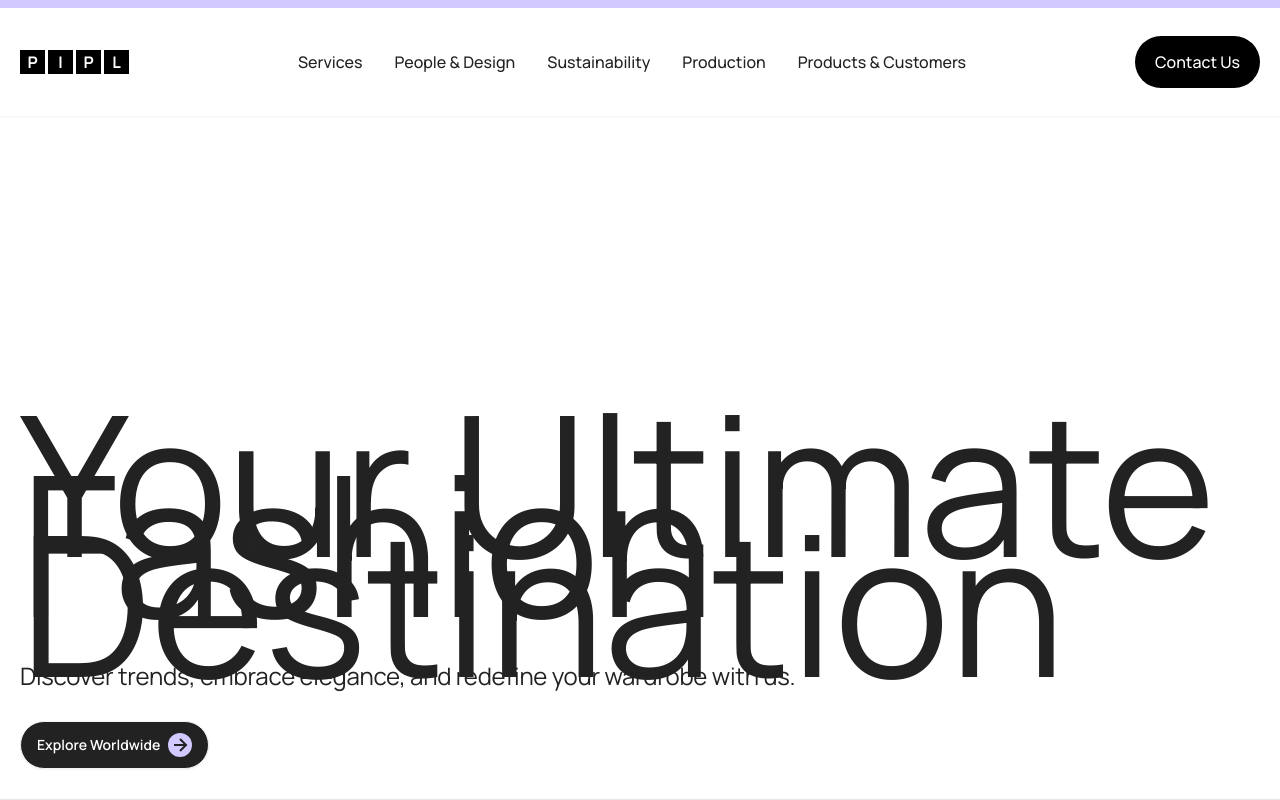
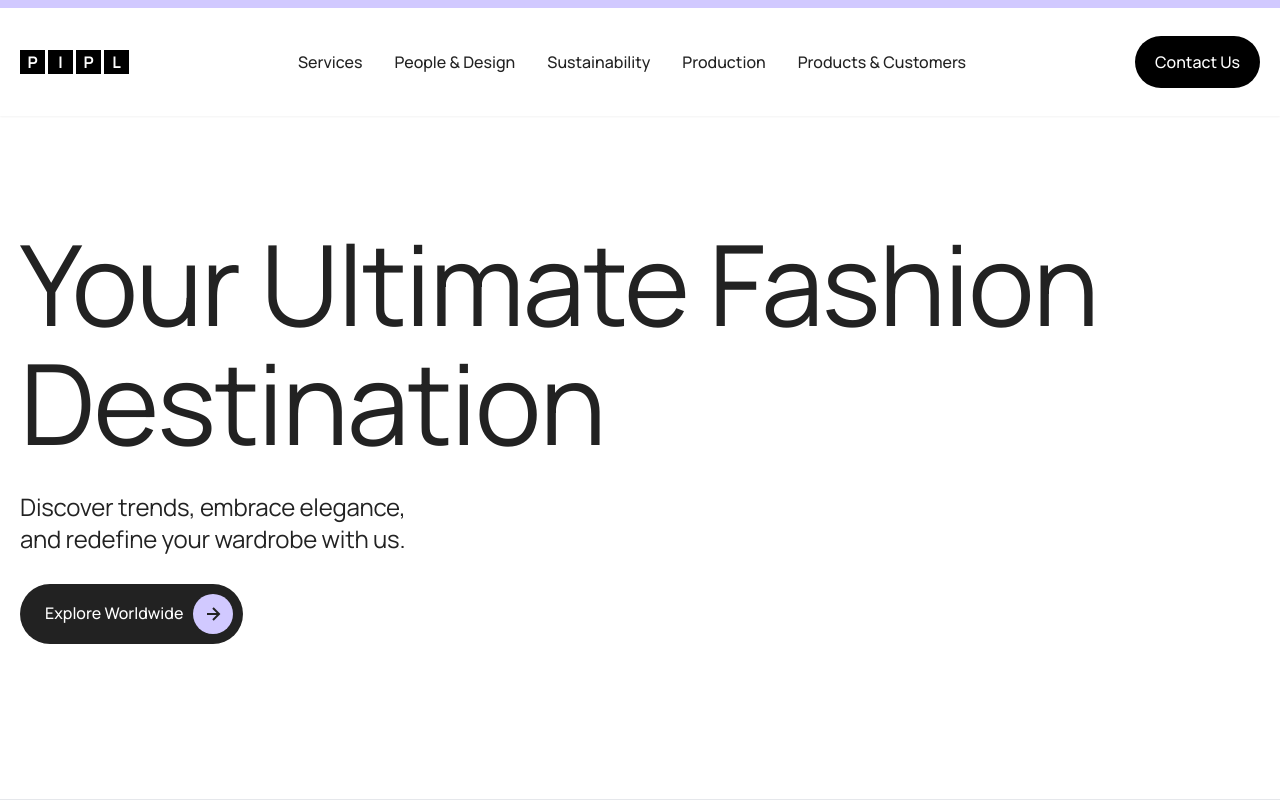
Before and after one commit to Sherifsani/pipl, a React (Vite) app: page / in a window 1280 px wide. Built offline with nearby package versions, Linux system fonts and the light colour scheme; a web font is replaced by a local one.

Commit message:
completed hero section

```diff
--- a/src/App.css
+++ b/src/App.css
@@ -49,3 +49,29 @@ header {
   font-weight: 400;
   line-height: 106%;
 }
+
+.cta-btn {
+  line-height: 130%;
+  font-size: 1rem;
+  padding: 10px;
+  padding-left: 25px;
+  display: flex;
+  align-items: center;
+  justify-content: start;
+  gap: 10px;
+  cursor: pointer;
+}
+.btn-arrow {
+  display: flex;
+  align-items: center;
+  justify-content: center;
+  position: relative;
+}
+/* .btn-arrow::before {
+  position: absolute;
+  top: 0;
+  left: 0;
+  width: 100%;
+  height: 100%;
+  content: "";
+} */
--- a/src/components/CtaButton.jsx
+++ b/src/components/CtaButton.jsx
@@ -2,20 +2,25 @@
 const CtaButton = ({ text }) => {
   return (
     <div className="">
-      <a href="" className="btn bg-[#222] text-[hsl(0,0%,100%)] rounded-3xl ">
+      <a
+        href=""
+        className="cta-btn bg-[#222] text-[hsl(0,0%,100%)] rounded-full  font-[500]"
+      >
         {text}
+        <span className="btn-arrow rounded-full w-[40px] h-[40px] bg-[#d1c9ff]">
           <svg
             xmlns="http://www.w3.org/2000/svg"
             width="24"
             height="24"
             viewBox="0 0 24 24"
-          className="rounded-full bg-[#d1c9ff]"
+            className=""
           >
             <path
               d="m11.293 17.293 1.414 1.414L19.414 12l-6.707-6.707-1.414 1.414L15.586 11H6v2h9.586z"
               fill="#222"
             />
           </svg>
+        </span>
       </a>
     </div>
   );
--- a/src/components/Hero.jsx
+++ b/src/components/Hero.jsx
@@ -4,11 +4,11 @@ import CtaButton from "./CtaButton";
 
 const Hero = () => {
   return (
-    <section className="flex h-[100vh] flex-col pt-[80px] pb-[30px] gap-7 px-5 justify-end mx-auto mx-w-[1400px] border-b">
-      <h1 className="hero-head text-[15.3vw] leading-[60px] tracking-[-0.9px]">
+    <section className="flex h-[100vh] flex-col items-start justify-center pt-[100px] pb-[30px] gap-7 px-5 mx-auto mx-w-[1400px] border-b">
+      <h1 className="hero-head text-[15.3vw] sm:text-[60px] lg:text-[72px] xl:text-[112px]  tracking-[-0.9px] lg:tracking-[-1.68px]">
         Your Ultimate Fashion Destination
       </h1>
-      <p className="hero-text">
+      <p className="hero-text max-w-[400px]">
         Discover trends, embrace elegance, and redefine your wardrobe with us.
       </p>
 
```
Lines whose indentation alone changed are shown as unchanged.
